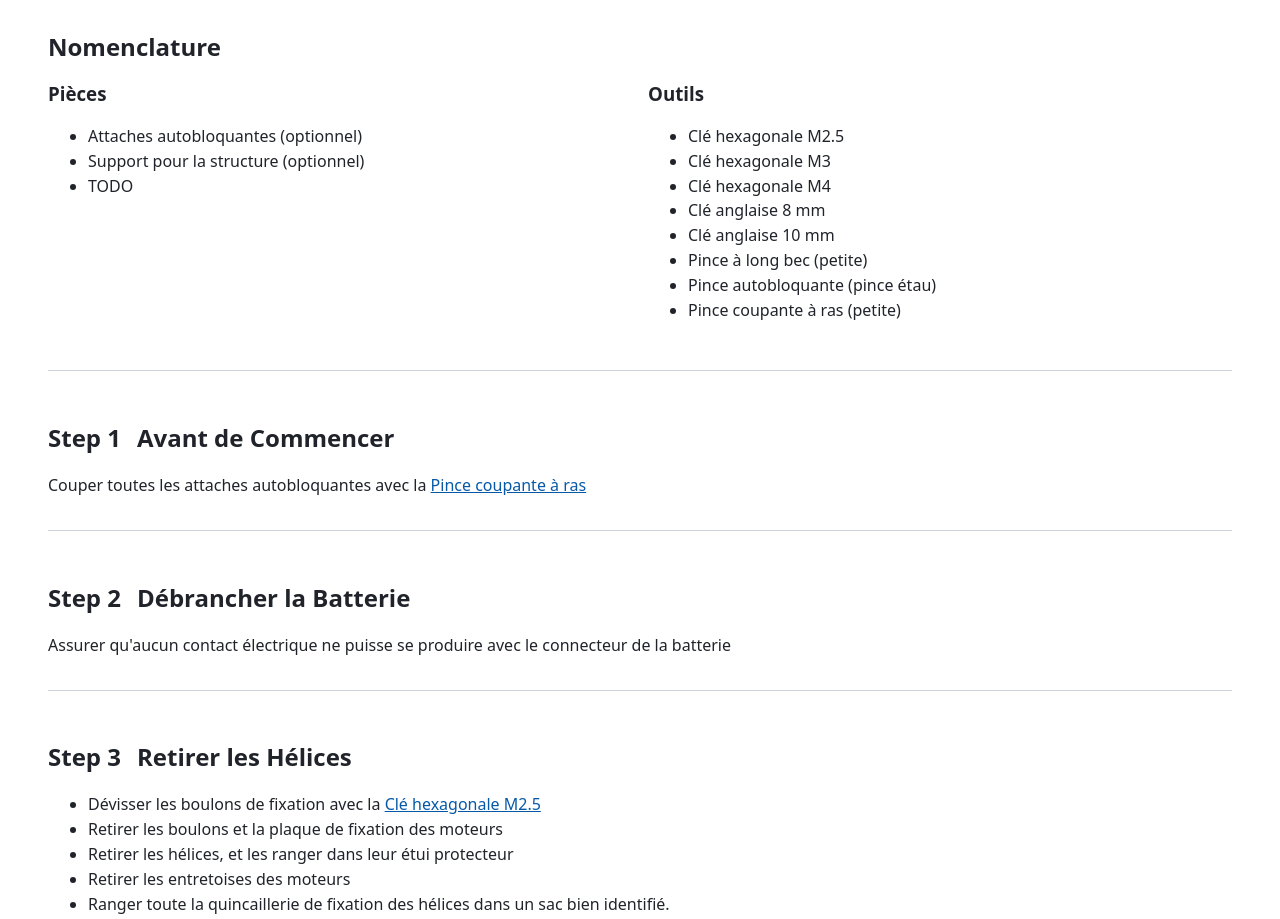
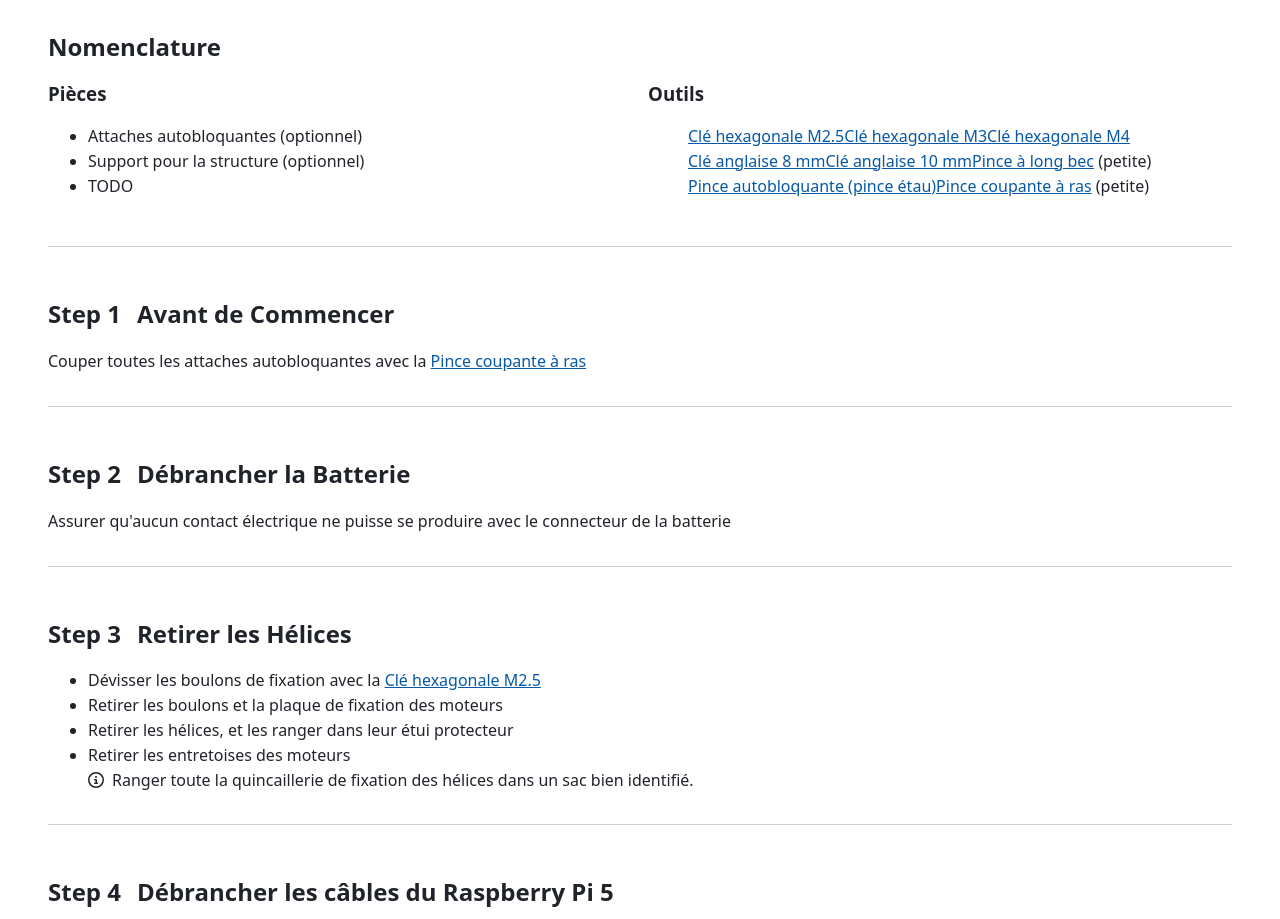
Before and after one commit to OSMAutoDrone/drone_instructions, a plain HTML site: page disassembly.html in a window 1280 px wide. Shown: the part 500-1419 px from the top of the page. Drawn offline with Linux system fonts and the light colour scheme.

Commit message:
Add interaction for tools in introduction; Add note icon
This commit also adds images for tools and consumables.

```diff
--- a/interaction.js
+++ b/interaction.js
@@ -43,6 +43,48 @@ replaceCubeAliases();
 replaceGCSAliases();
 replaceESCAliases();
 
+function formatNoteItems() {
+    for (const item of document.querySelectorAll("li.note")) {
+        if (item.querySelector(":scope > .note-icon")) continue;
+
+        item.style.listStyle = "none";
+        const content = item.innerHTML;
+        item.replaceChildren();
+
+        const icon = document.createElement("span");
+        icon.className = "note-icon";
+        icon.setAttribute("aria-hidden", "true");
+
+        const svg = document.createElementNS("http://www.w3.org/2000/svg", "svg");
+        svg.setAttribute("width", "16");
+        svg.setAttribute("height", "16");
+        svg.setAttribute("viewBox", "0 0 512 512");
+        svg.setAttribute("focusable", "false");
+
+        const path = document.createElementNS("http://www.w3.org/2000/svg", "path");
+        path.setAttribute("fill", "currentColor");
+        path.setAttribute(
+            "d",
+            "M256 48a208 208 0 1 1 0 416 208 208 0 1 1 0-416zm0 464a256 256 0 1 0 0-512 256 256 0 1 0 0 512zM216 336c-13.3 0-24 10.7-24 24s10.7 24 24 24h80c13.3 0 24-10.7 24-24s-10.7-24-24-24h-8v-88c0-13.3-10.7-24-24-24h-48c-13.3 0-24 10.7-24 24s10.7 24 24 24h24v64h-24zm40-144a32 32 0 1 0 0-64 32 32 0 1 0 0 64z"
+        );
+        svg.append(path);
+        icon.append(svg);
+
+        const noteContent = document.createElement("span");
+        noteContent.className = "note-content";
+        noteContent.innerHTML = content;
+
+        item.append(icon, noteContent);
+    }
+}
+
+formatNoteItems();
+
+new MutationObserver(formatNoteItems).observe(document.body, {
+    childList: true,
+    subtree: true,
+});
+
 new MutationObserver(replaceRPiAliases).observe(document.body, {
     childList: true,
     subtree: true,
@@ -79,69 +121,56 @@ function demoImage(label) {
 const tools = {
     M2p5AllenKey: {
         name: "Clé hexagonale M2.5",
-        image: demoImage("Clé hexagonale M2.5"),
+        image: "images/tools/M2.5_allen_key.webp",
         alt: "Illustration d'une clé hexagonale M2.5",
     },
     M3AllenKey: {
         name: "Clé hexagonale M3",
-        image: demoImage("Clé hexagonale M3"),
+        image: "images/tools/M3_allen_key.webp",
         alt: "Illustration d'une clé hexagonale M3",
     },
     M4AllenKey: {
         name: "Clé hexagonale M4",
-        image: demoImage("Clé hexagonale M4"),
+        image: "images/tools/M4_allen_key.webp",
         alt: "Illustration d'une clé hexagonale M4",
     },
     Wrench8mm: {
         name: "Clé anglaise 8 mm",
-        image: demoImage("Clé anglaise 8 mm"),
+        image: "images/tools/wrench_10mm.webp",
         alt: "Illustration d'une clé anglaise 8 mm",
     },
     Wrench10mm: {
         name: "Clé anglaise 10 mm",
-        image: demoImage("Clé anglaise 10 mm"),
+        image: "images/tools/wrench_10mm.webp",
         alt: "Illustration d'une clé anglaise 10 mm",
     },
     LongNosePliers: {
         name: "Pince à long bec",
-        image: demoImage("Pince à long bec"),
+        image: "images/tools/long_nose_pliers.webp",
         precision: "petite",
         alt: "Illustration d'une pince à long bec",
     },
     ViseGripPliers: {
         name: "Pince autobloquante (pince étau)",
-        image: demoImage("Pince autobloquante"),
+        image: "images/tools/vise_grip_pliers.webp",
         alt: "Illustration d'une pince autobloquante",
     },
     FlushCutPliers: {
         name: "Pince coupante à ras",
-        image: demoImage("Pince coupante à ras"),
+        image: "images/tools/flushcut_pliers.webp",
         precision: "petite",
         alt: "Illustration d'une pince coupante à ras",
     },
 };
 
 const toolList = document.querySelector("#tool-list");
-
-for (const tool of Object.values(tools)) {
-    const item = document.createElement("li");
-    item.textContent = tool.precision
-        ? `${tool.name} (${tool.precision})`
-        : tool.name;
-    toolList.append(item);
-}
-
 let openToolCard = null;
 
-for (const marker of document.querySelectorAll("[data-tool]")) {
-    const tool = tools[marker.dataset.tool];
+function createToolReference(marker, toolKey) {
+    const tool = tools[toolKey];
+    if (!tool) throw new Error(`Unknown tool: ${toolKey}`);
 
-    if (!tool) {
-        throw new Error(`Unknown tool: ${marker.dataset.tool}`);
-    }
-
-    marker.className = "tool-reference";
-
+    marker.classList.add("tool-reference");
     const trigger = document.createElement("button");
     trigger.type = "button";
     trigger.className = "tool-trigger";
@@ -169,6 +198,27 @@ for (const marker of document.querySelectorAll("[data-tool]")) {
     });
 
     marker.append(trigger, card);
+}
+
+if (toolList) {
+    for (const [toolKey, tool] of Object.entries(tools)) {
+        const item = document.createElement("li");
+        item.dataset.tool = toolKey;
+
+        if (tool.precision) {
+            item.dataset.precision = tool.precision;
+        }
+
+        createToolReference(item, toolKey);
+        if (tool.precision) {
+            item.append(document.createTextNode(` (${tool.precision})`));
+        }
+        toolList.append(item);
+    }
+}
+
+for (const marker of document.querySelectorAll("[data-tool]:not(#tool-list li)")) {
+    createToolReference(marker, marker.dataset.tool);
 }
 
 function closeToolCard() {
--- a/styles.css
+++ b/styles.css
@@ -168,6 +168,24 @@ h3 {
     margin-top: 0.5rem;
 }
 
+.note {
+    display: flex;
+    align-items: flex-start;
+    list-style: none;
+}
+
+.note-icon {
+    display: inline-flex;
+    flex: 0 0 16px;
+    margin-right: 0.25rem;
+    margin-top: 0.25rem;
+}
+
+.note-content {
+    display: inline-block;
+    padding-left: 0.25rem;
+}
+
 .tool-reference {
     position: relative;
     display: inline-block;
```
Also changed, not shown: assembly.html (+4 -6 lines), images/consumables/dual_lock.webp (added), images/consumables/electric_tape.webp (added), images/consumables/electric_tape1.webp (added), images/consumables/painter_tape.webp (added), images/consumables/tie_wraps.webp (added), images/tools/M2.5_allen_key.webp (added), images/tools/M3_allen_key.webp (added), images/tools/M4_allen_key.webp (added), images/tools/allen_keys.webp (added), images/tools/flushcut_pliers.webp (added), images/tools/hammer.webp (added), images/tools/long_nose_pliers.webp (added), images/tools/vise_grip_pliers.webp (added), 2 more files.
